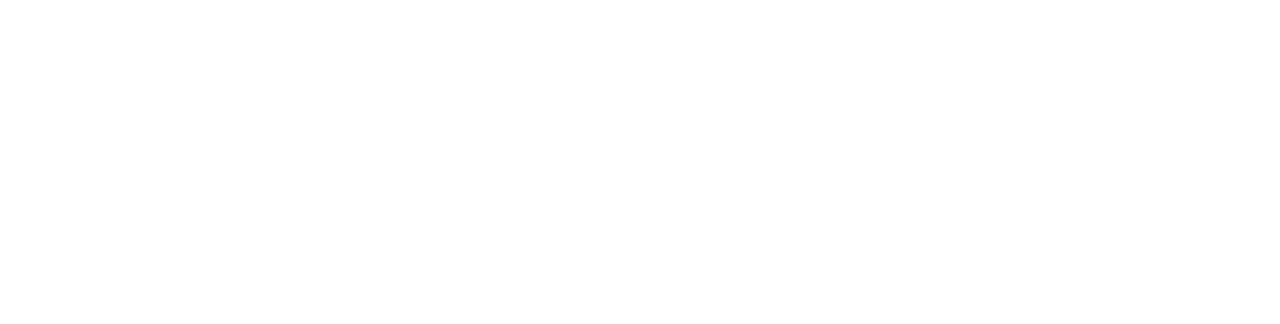
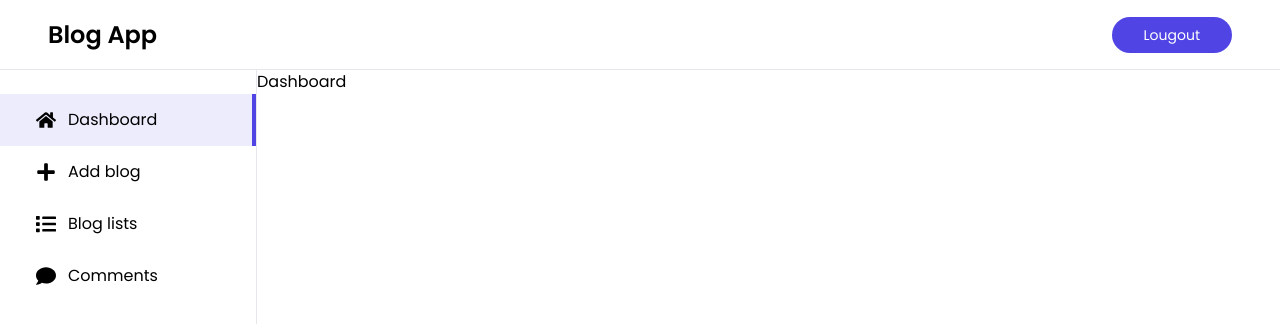
Before and after one commit to Shaikh-Sufiyan-007/Mern-Blog-App, a React app in the folder frontend/: page /admin in a window 1280 px wide. Before the commit this address had no page. Shown: the top 324 px of the page. Built offline with nearby package versions, Linux system fonts and the light colour scheme; the HTML template or start-up script is replaced by a standard one.

Commit message:
1 - adding routes and building sidebar

```diff
--- a/frontend/src/App.jsx
+++ b/frontend/src/App.jsx
@@ -2,6 +2,11 @@
 import {Route, Routes} from "react-router-dom"
 import Home from './pages/Home'
 import Blog from './pages/Blog'
+import Layout from './pages/admin/Layout'
+import Dashboard from './pages/admin/Dashboard'
+import AddBlog from './pages/admin/AddBlog'
+import ListBlog from './pages/admin/ListBlog'
+import Comments from './pages/admin/Comments'
 
 const App = () => {
   return (
@@ -9,6 +14,12 @@
       <Routes>
         <Route path="/" element={<Home />} />
         <Route path="/blog/:id" element={<Blog />} />
+        <Route path='/admin' element={<Layout />}>
+          <Route index element={<Dashboard />} />
+          <Route path='addBlog' element={<AddBlog />} />
+          <Route path='listBlog' element={<ListBlog />} />
+          <Route path='comments' element={<Comments />} />
+        </Route>
       </Routes>
     </div>
   )
--- /dev/null
+++ b/frontend/src/components/Loader.jsx
@@ -0,0 +1,11 @@
+import React from 'react'
+
+const Loader = () => {
+  return (
+    <div className='flex items-center justify-center h-screen'>
+        <div className='animate-spin rounded-full h-16 w-16 border-4 border-t-white border-gray-700'></div>
+    </div>
+  )
+}
+
+export default Loader
--- /dev/null
+++ b/frontend/src/components/admin/Login.jsx
@@ -0,0 +1,9 @@
+import React from 'react'
+
+const Login = () => {
+  return (
+    <div>Login</div>
+  )
+}
+
+export default Login
--- /dev/null
+++ b/frontend/src/components/admin/Sidebar.jsx
@@ -0,0 +1,33 @@
+import React from 'react'
+import { FaComment, FaHome, FaList, FaPlus } from 'react-icons/fa'
+import { NavLink } from 'react-router-dom'
+
+const Sidebar = () => {
+  return (
+    <div className='flex flex-col border-r border-gray-200 min-h-full pt-6'>
+
+        <NavLink end={true} to='/admin' className={({isActive}) => `flex items-center gap-3 py-3.5 px-3 md:px-9 md:min-w-64 cursor-pointer ${isActive && "bg-primary/10 border-r-4 border-primary"}`}>
+            <FaHome className='text-xl' />
+            <p className='hidden md:inline-block'>Dashboard</p>
+        </NavLink>
+
+        <NavLink to='/admin/addBlog' className={({isActive}) => `flex items-center gap-3 py-3.5 px-3 md:px-9 md:min-w-64 cursor-pointer ${isActive && "bg-primary/10 border-r-4 border-primary"}`}>
+            <FaPlus className='text-xl' />
+            <p className='hidden md:inline-block'>Add blog</p>
+        </NavLink>
+
+        <NavLink to='/admin/listBlog' className={({isActive}) => `flex items-center gap-3 py-3.5 px-3 md:px-9 md:min-w-64 cursor-pointer ${isActive && "bg-primary/10 border-r-4 border-primary"}`}>
+            <FaList className='text-xl' />
+            <p className='hidden md:inline-block'>Blog lists</p>
+        </NavLink>
+
+        <NavLink to='/admin/comments' className={({isActive}) => `flex items-center gap-3 py-3.5 px-3 md:px-9 md:min-w-64 cursor-pointer ${isActive && "bg-primary/10 border-r-4 border-primary"}`}>
+            <FaComment className='text-xl' />
+            <p className='hidden md:inline-block'>Comments</p>
+        </NavLink>
+
+    </div>
+  )
+}
+
+export default Sidebar
--- a/frontend/src/pages/Blog.jsx
+++ b/frontend/src/pages/Blog.jsx
@@ -5,6 +5,8 @@
 import moment from 'moment'
 import { LuUser } from "react-icons/lu";
 import { FaFacebook, FaTwitter, FaGooglePlusG } from 'react-icons/fa'
+import Footer from '../components/Footer'
+import Loader from '../components/Loader'
 
 const Blog = () => {
   const {id} = useParams()
@@ -266,9 +268,11 @@
             </div>
         </div>
       </div>
+
+      <Footer />
     </div>
   ) : (
-    <div>Loading...</div>
+    <Loader />
   )
 }
 
--- /dev/null
+++ b/frontend/src/pages/admin/AddBlog.jsx
@@ -0,0 +1,9 @@
+import React from 'react'
+
+const AddBlog = () => {
+  return (
+    <div>AddBlog</div>
+  )
+}
+
+export default AddBlog
--- /dev/null
+++ b/frontend/src/pages/admin/Comments.jsx
@@ -0,0 +1,9 @@
+import React from 'react'
+
+const Comments = () => {
+  return (
+    <div>Comments</div>
+  )
+}
+
+export default Comments
--- /dev/null
+++ b/frontend/src/pages/admin/Dashboard.jsx
@@ -0,0 +1,9 @@
+import React from 'react'
+
+const Dashboard = () => {
+  return (
+    <div>Dashboard</div>
+  )
+}
+
+export default Dashboard
--- /dev/null
+++ b/frontend/src/pages/admin/Layout.jsx
@@ -0,0 +1,26 @@
+import React from 'react'
+import { Outlet, useNavigate } from 'react-router-dom'
+import Sidebar from '../../components/admin/Sidebar'
+
+const Layout = () => {
+    const navigate = useNavigate()
+
+    const logout = () => {
+        navigate('/')
+    }
+  return (
+    <>
+        <div className='flex items-center justify-between py-2 h-[70px] px-4 sm:px-12 border-b border-gray-200'>
+            <h1 onClick={() => navigate('/')} className='flex items-center gap-2 text-2xl font-semibold cursor-pointer'>Blog App</h1>
+            <button onClick={logout} className='text-sm px-8 py-2 bg-primary text-white rounded-full cursor-pointer'>Lougout</button>
+        </div>
+
+        <div className='flex h-[calc(100vh-70px)]'>
+            <Sidebar />
+            <Outlet />
+        </div>
+    </>
+  )
+}
+
+export default Layout
--- /dev/null
+++ b/frontend/src/pages/admin/ListBlog.jsx
@@ -0,0 +1,9 @@
+import React from 'react'
+
+const ListBlog = () => {
+  return (
+    <div>ListBlog</div>
+  )
+}
+
+export default ListBlog
```
